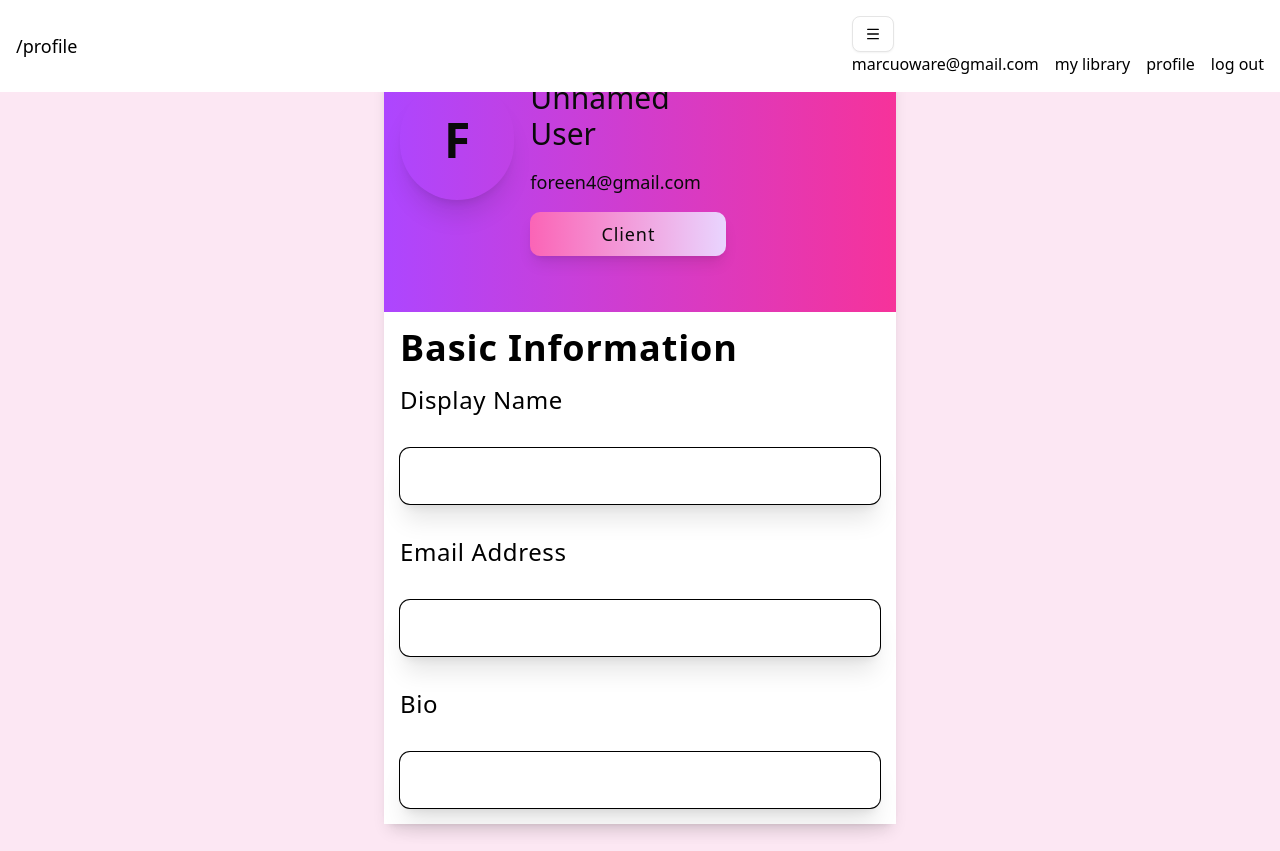
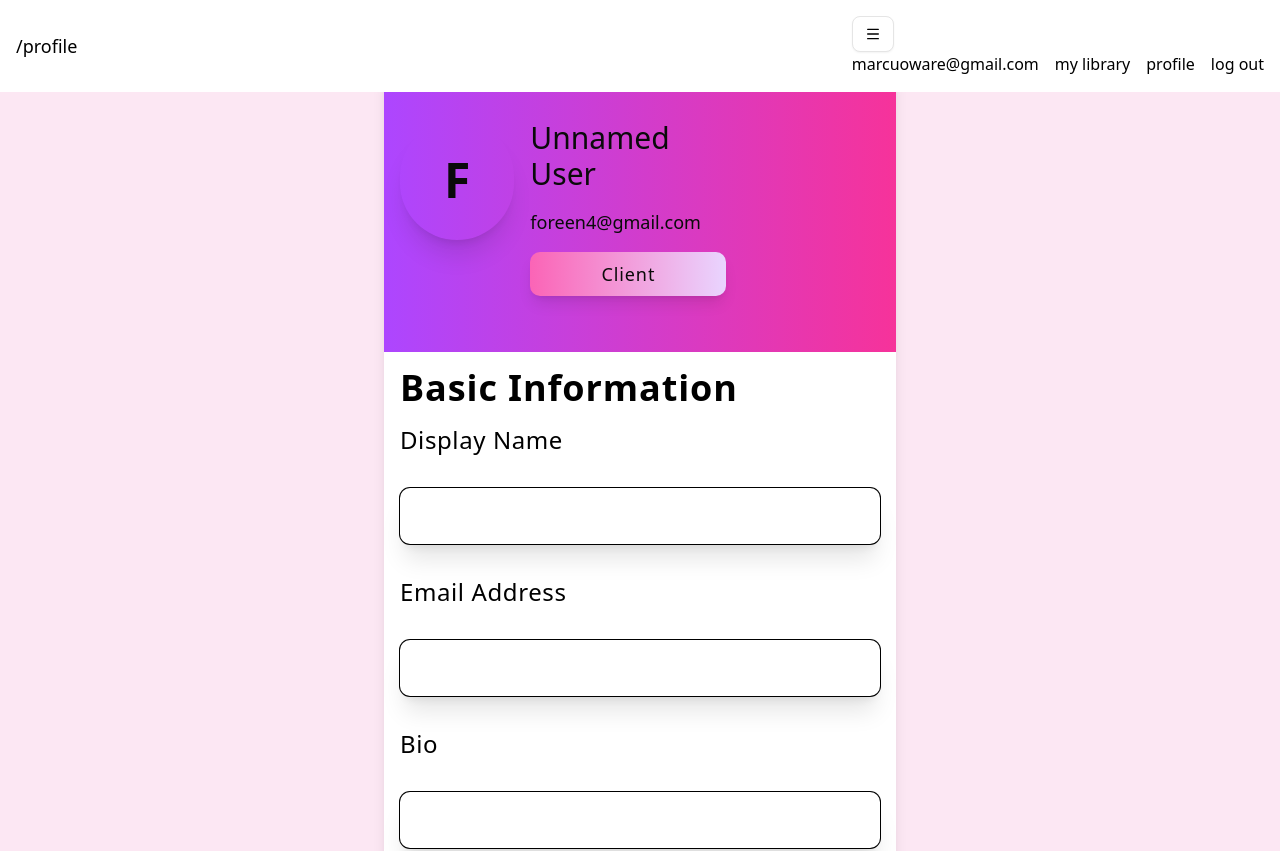
Before and after one commit to demarcuscode/foreen, a Next.js app: page /profile in a window 1280 px wide. Shown: the top 851 px of the page. Built offline with nearby package versions, Linux system fonts and the light colour scheme.

Commit message:
third commit

```diff
--- a/app/(root)/profile/page.tsx
+++ b/app/(root)/profile/page.tsx
@@ -5,7 +5,7 @@ export default function page() {
   return (
     <section className="bg-pink-100  h-full">
       <section className="p-8 md:p-16 md:w-[50%] md:mx-auto ">
-        <div className="rounded-lg shadow-lg bg-purple-500 h-full bg-gradient-to-l w-full from-pink-500  ">
+        <div className="rounded-lg shadow-lg bg-purple-500 h-full bg-gradient-to-l w-full from-pink-500  pt-10 ">
           <div className="flex  items-start gap-4 w-[70%] h-full p-4">
             <div className="">
               <div className="text-5xl w-50 h-30 mr-14   font-bold rounded-full shadow-xl flex p-4 items-center  justify-evenly w-full   gap-8">
```
